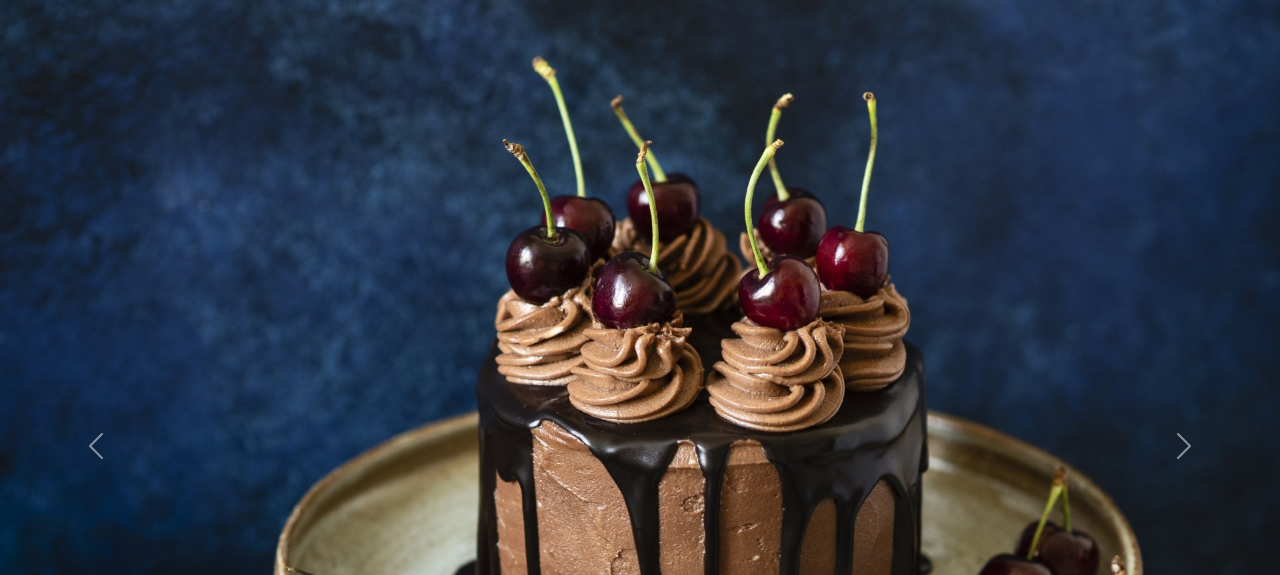
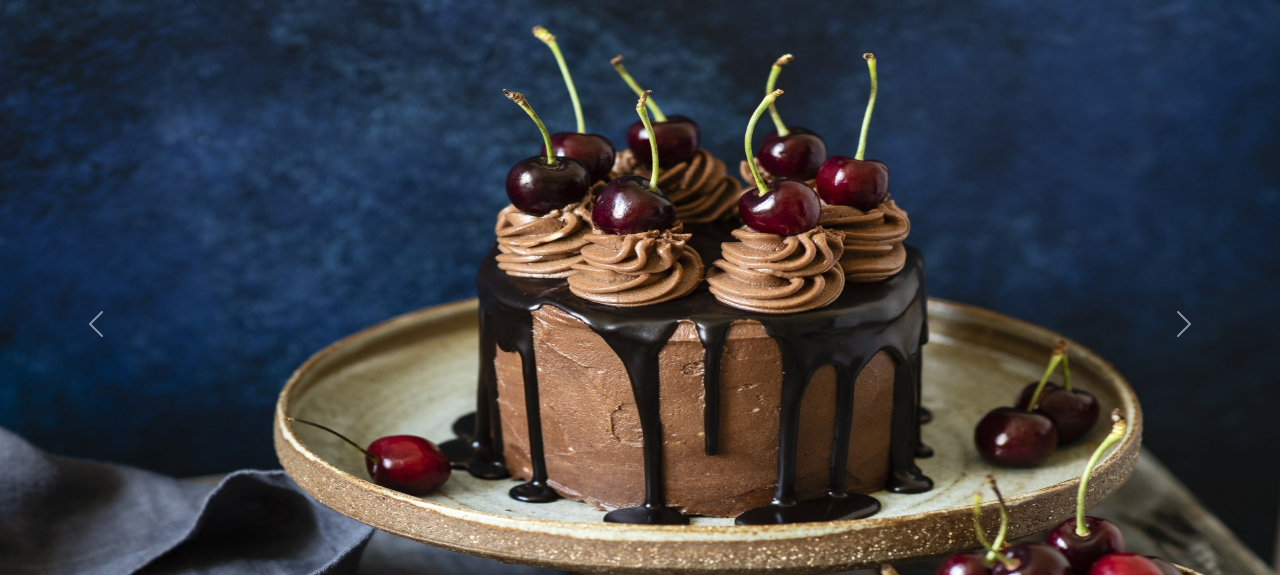
Before and after one commit to Prxnavajit/cakeshoperespponsive, a plain HTML site: page index.html in a window 1280 px wide. Shown: the part 76-651 px from the top of the page. Drawn offline with nearby package versions, Linux system fonts and the light colour scheme.

Commit message:
Update style.css

```diff
--- a/style.css
+++ b/style.css
@@ -1,4 +1,6 @@
-
+.slide{
+    height: 800px;
+}
 .effect{
     overflow: hidden;
 }
```
